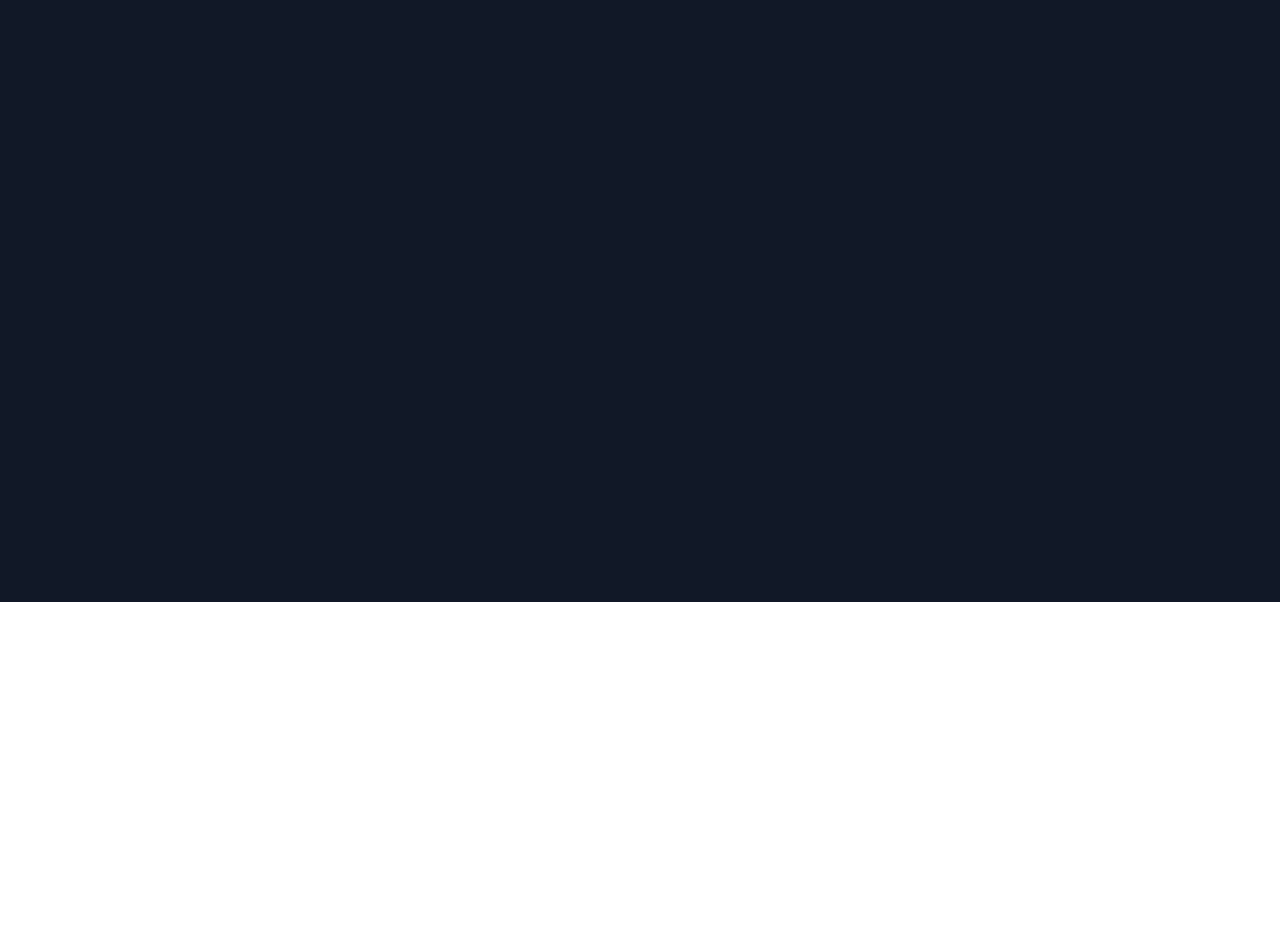
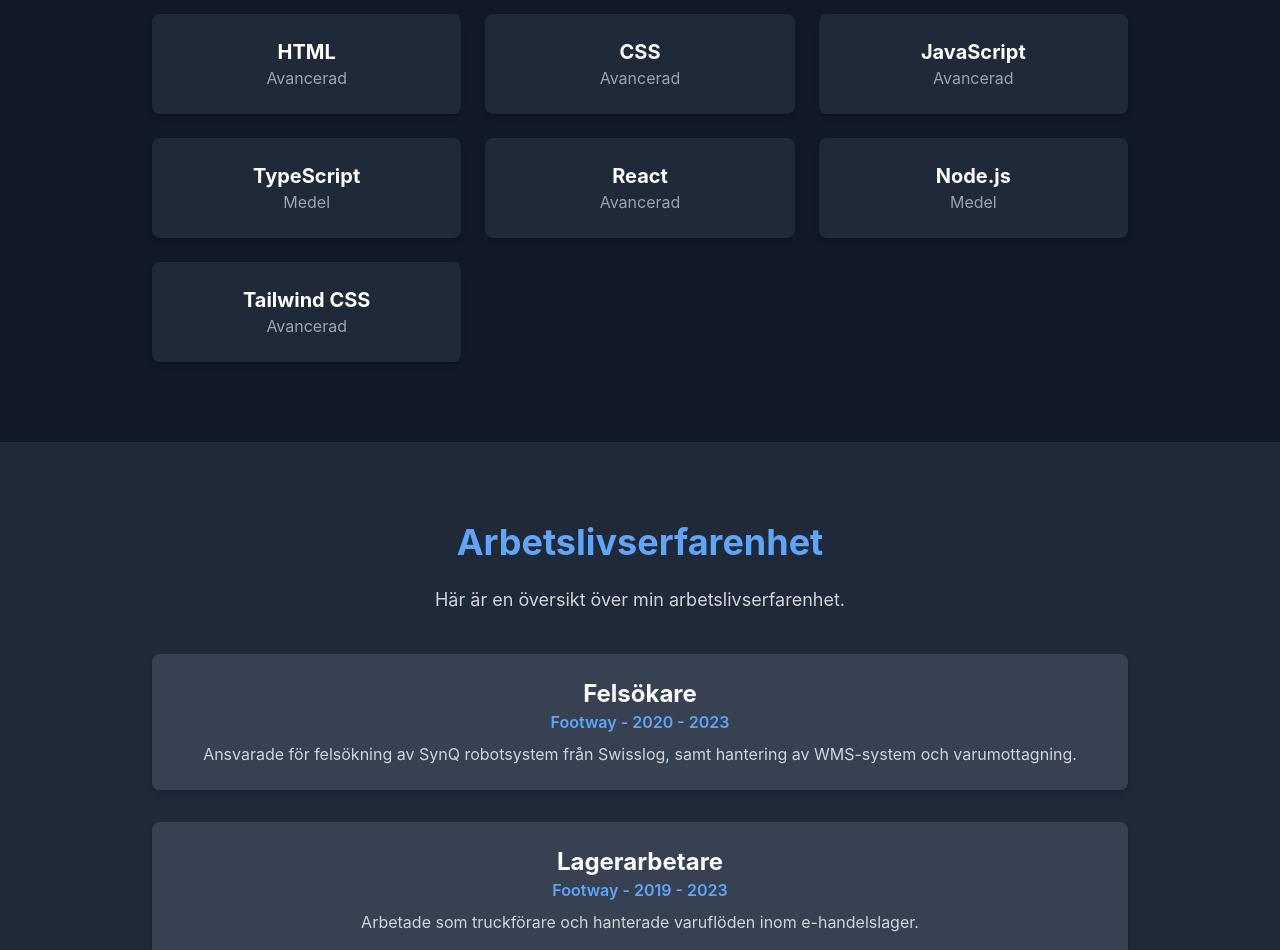
Before and after one commit to linneanore/my-portfolio, a React (Vite) app: page / in a window 1280 px wide. Shown: the part 1440-2390 px from the top of the page. Before the commit the page ends 2042 px from the top, so only its background shows below. Built offline with nearby package versions, Linux system fonts and the light colour scheme.

Commit message:
Added Work Experience section with layout improvements

```diff
--- a/src/App.tsx
+++ b/src/App.tsx
@@ -4,6 +4,8 @@ import viteLogo from '/vite.svg'
 import Navbar from './components/Navbar';
 import Hero from './components/Hero';
 import About from './components/About';
+import Skills from './components/Skills';
+import WorkExperience from './components/WorkExperience';
 //import './App.css'
 
 function App() {
@@ -12,6 +14,8 @@ function App() {
       <Navbar />
       <Hero />
       <About />
+      <Skills />
+      <WorkExperience />
       <div className="min-h-screen w-full bg-gray-900 flex flex-col items-center">
         <h1 className="text-5xl font-bold text-white">Välkommen till min portfolio!</h1>
       </div>
--- /dev/null
+++ b/src/components/Skills.tsx
@@ -0,0 +1,32 @@
+const skills = [
+  { name: "HTML", level: "Avancerad" },
+  { name: "CSS", level: "Avancerad" },
+  { name: "JavaScript", level: "Avancerad" },
+  { name: "TypeScript", level: "Medel" },
+  { name: "React", level: "Avancerad" },
+  { name: "Node.js", level: "Medel" },
+  { name: "Tailwind CSS", level: "Avancerad" },
+];
+
+const Skills = () => {
+  return (
+    <section id="skills" className="py-20 bg-gray-900 text-white">
+      <div className="container mx-auto max-w-5xl px-6 text-center">
+        <h2 className="text-4xl font-bold text-blue-400 mb-6">Färdigheter</h2>
+        <p className="text-lg text-gray-300 mb-10">
+          Här är några av de teknologier jag arbetar med.
+        </p>
+        <div className="grid grid-cols-2 md:grid-cols-3 gap-6">
+          {skills.map((skill, index) => (
+            <div key={index} className="p-6 bg-gray-800 rounded-lg shadow-md hover:shadow-lg transition">
+              <h3 className="text-xl font-bold text-white">{skill.name}</h3>
+              <p className="text-gray-400">{skill.level}</p>
+            </div>
+          ))}
+        </div>
+      </div>
+    </section>
+  );
+};
+
+export default Skills;
--- /dev/null
+++ b/src/components/WorkExperience.tsx
@@ -0,0 +1,39 @@
+const experiences = [
+
+  {
+    title: "Felsökare",
+    company: "Footway",
+    period: "2020 - 2023",
+    description: "Ansvarade för felsökning av SynQ robotsystem från Swisslog, samt hantering av WMS-system och varumottagning.",
+  },
+  {
+    title: "Lagerarbetare",
+    company: "Footway",
+    period: "2019 - 2023",
+    description: "Arbetade som truckförare och hanterade varuflöden inom e-handelslager.",
+  },
+];
+
+const WorkExperience = () => {
+  return (
+    <section id="experience" className="py-20 bg-gray-800 text-white">
+      <div className="container mx-auto max-w-5xl px-6 text-center">
+        <h2 className="text-4xl font-bold text-blue-400 mb-6">Arbetslivserfarenhet</h2>
+        <p className="text-lg text-gray-300 mb-10">
+          Här är en översikt över min arbetslivserfarenhet.
+        </p>
+        <div className="space-y-8">
+          {experiences.map((exp, index) => (
+            <div key={index} className="p-6 bg-gray-700 rounded-lg shadow-md hover:shadow-lg transition">
+              <h3 className="text-2xl font-bold">{exp.title}</h3>
+              <p className="text-blue-400 font-semibold">{exp.company} - {exp.period}</p>
+              <p className="text-gray-300 mt-2">{exp.description}</p>
+            </div>
+          ))}
+        </div>
+      </div>
+    </section>
+  );
+};
+
+export default WorkExperience;
```
